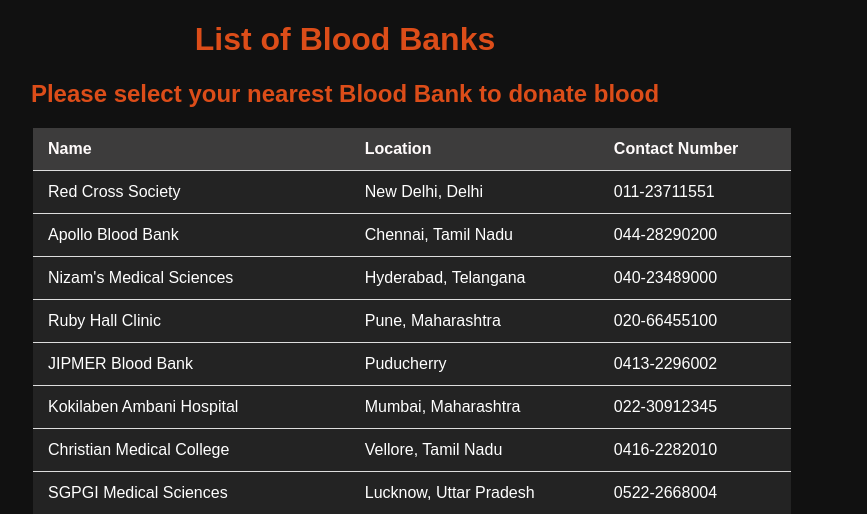
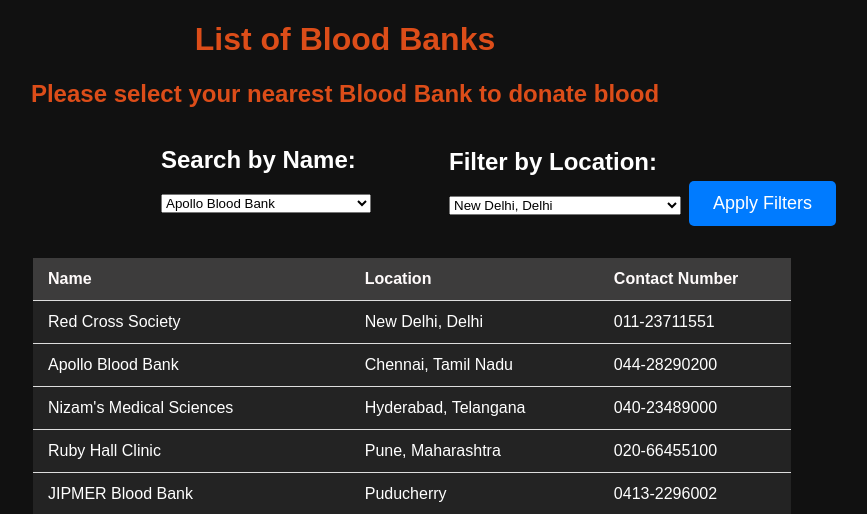
Before and after one commit to NimishKr16/BloodLink, a Flask app: page /donateBlood in a window 1280 px wide. Shown: the part 76-590 px from the top of the page, without its empty margins (295-1162 px from the left). Run offline with Flask 3, Linux system fonts and the light colour scheme; data comes from the database, SQL or seed files in the repository; some libraries are stand-ins or nearby versions.

Commit message:
Filter buttons

```diff
--- a/static/styles/donor.css
+++ b/static/styles/donor.css
@@ -45,3 +45,92 @@
     color: rgb(220, 77, 25);
     text-align: center;
 }
+
+
+/* *NEW CSS ADDED U MAY REMOVE */
+
+
+#filterForm {
+    display: flex;
+    flex-wrap: wrap;
+    background-color: #fff;
+    padding: 20px;
+    border-radius: 5px;
+    box-shadow: 0 2px 5px rgba(0, 0, 0, 0.1);
+  }
+
+  .form-group {
+    flex: 1 1 auto;
+    margin-right: 10px;
+  }
+
+  .form-group h2 {
+    margin-top: 0;
+    margin-bottom: 10px;
+    font-size: 16px;
+  }
+
+  .form-control {
+    width: 100%;
+    padding: 10px;
+    border: 1px solid #ccc;
+    border-radius: 4px;
+    box-sizing: border-box;
+    font-size: 14px;
+  }
+
+  #submitButton {
+    background-color: #4CAF50;
+    color: white;
+    padding: 12px 20px;
+    border: none;
+    border-radius: 4px;
+    cursor: pointer;
+    font-size: 14px;
+    transition: background-color 0.3s;
+  }
+
+  #submitButton:hover {
+    background-color: #45a049;
+  }
+  .filter-head, .filter-head2{
+    color: white;
+  }
+
+  #filter-form-div{
+    display: flex;
+        flex-direction: row;
+        margin-left: 18rem;
+  }
+
+  .name-search{
+    margin-left: 25rem;
+  }
+.filter-head2{
+    margin-left: 10rem;
+    margin-top: -4.3rem;
+}
+  .locsearch{
+    margin-left: 28rem;
+  }
+
+  /* #filter-sbmt{
+    margin-left: 43rem;
+    margin-top: -2rem;
+    margin-bottom: 2rem;
+    z-index: 1000;
+  }
+  */
+
+#setname{
+    margin-left: 10rem;
+}
+#filterbtn{
+    margin-top: -2rem;
+    margin-left: 43rem;
+    margin-bottom: 2rem;
+}
+
+#set-loc{
+    width: 60%;
+}
--- a/templates/base.html
+++ b/templates/base.html
@@ -200,7 +200,9 @@
       </div>
     </div>
     <script src="https://kit.fontawesome.com/b5b5c70cba.js" crossorigin="anonymous"></script>
-    <!-- <script src="../scripts/home.js"></script> -->
+    <script src="../scripts/filter.js"></script>
+    <script src="https://code.jquery.com/jquery-3.6.0.min.js"></script>
+<script src="https://cdnjs.cloudflare.com/ajax/libs/select2/4.0.13/js/select2.min.js"></script>
     <script>
       window.onclick = function (event) {
         var popups = document.getElementsByClassName("popup");
--- a/templates/donate.html
+++ b/templates/donate.html
@@ -12,6 +12,72 @@
 {% block content %}
     <h1 class="bloodBank-title">List of Blood Banks</h1>
     <h2 class="bloodBank-title">Please select your nearest Blood Bank to donate blood</h2>
+
+    <div id="filter-form-div">
+        <form action="/process_data" method="POST">
+            <div class="locsearch">
+                <h2 class="filter-head">Filter by Location:</h2>
+                <select name="location" id="set-loc">
+                  <option value="New Delhi, Delhi">New Delhi, Delhi</option>
+                  <option value="Chennai, Tamil Nadu">Chennai, Tamil Nadu</option>
+                  <option value="Hyderabad, Telangana">Hyderabad, Telangana</option>
+                  <option value="Pune, Maharashtra">Pune, Maharashtra</option>
+                  <option value="Puducherry">Puducherry</option>
+                  <option value="Mumbai, Maharashtra">Mumbai, Maharashtra</option>
+                  <option value="Vellore, Tamil Nadu">Vellore, Tamil Nadu</option>
+                  <option value="Lucknow, Uttar Pradesh">Lucknow, Uttar Pradesh</option>
+                  <option value="Kozhikode, Kerala">Kozhikode, Kerala</option>
+                  <option value="Ahmedabad, Gujarat">Ahmedabad, Gujarat</option>
+                  <option value="Mysore, Karnataka">Mysore, Karnataka</option>
+                  <option value="Jaipur, Rajasthan">Jaipur, Rajasthan</option>
+                  <option value="Kochi, Kerala">Kochi, Kerala</option>
+                  <option value="Bengaluru, Karnataka">Bengaluru, Karnataka</option>
+                  <option value="Surat, Gujarat">Surat, Gujarat</option>
+                  <option value="Chandigarh">Chandigarh</option>
+                  <option value="Madurai, Tamil Nadu">Madurai, Tamil Nadu</option>
+                  <option value="Ludhiana, Punjab">Ludhiana, Punjab</option>
+                  <option value="Panaji, Goa">Panaji, Goa</option>
+                </select>
+            </div>
+
+
+            <div class="namesearch">
+                <h2 class="filter-head2">Search by Name:</h2>
+            <select id="setname" name="name">
+              <option value="Apollo Blood Bank">Apollo Blood Bank</option>
+              <option value="Nizam's Medical Sciences">Nizam's Medical Sciences</option>
+              <option value="Ruby Hall Clinic">Ruby Hall Clinic</option>
+              <option value="JIPMER Blood Bank">JIPMER Blood Bank</option>
+              <option value="Kokilaben Ambani Hospital">Kokilaben Ambani Hospital</option>
+              <option value="Christian Medical College">Christian Medical College</option>
+              <option value="SGPGI Medical Sciences">SGPGI Medical Sciences</option>
+              <option value="Government Medical College">Government Medical College</option>
+              <option value="AIIMS Blood Bank">AIIMS Blood Bank</option>
+              <option value="Gandhi Blood Bank">Gandhi Blood Bank</option>
+              <option value="Mysore Blood Donors Forum">Mysore Blood Donors Forum</option>
+              <option value="Rajasthan Blood Bank Society">Rajasthan Blood Bank Society</option>
+              <option value="Kerala Blood Donors Society">Kerala Blood Donors Society</option>
+              <option value="Bengaluru Blood Bank">Bengaluru Blood Bank</option>
+              <option value="Gujarat Blood Bank Association">Gujarat Blood Bank Association</option>
+              <option value="Chandigarh Blood Bank">Chandigarh Blood Bank</option>
+              <option value="Madurai Blood Bank">Madurai Blood Bank</option>
+              <option value="Punjab Blood Donors Society">Punjab Blood Donors Society</option>
+              <option value="Goa Blood Bank">Goa Blood Bank</option>
+            </select>
+            </div>
+
+          <div id="filterbtn">
+              <button type="submit" id="filter-sbmt">Apply Filters</button>
+
+          </div>
+          </form>
+    </div>
+
+
+
+
+<!--  ! NEW HTML ABOVE U MAY REMOVE */ -->
+
     <table id="bloodBankTable">
         <thead>
             <tr>
```
Also changed, not shown: scripts/filter.js (added, +49 -0 lines), scripts/script.js (+30 -0 lines), scripts/home.js (deleted).
